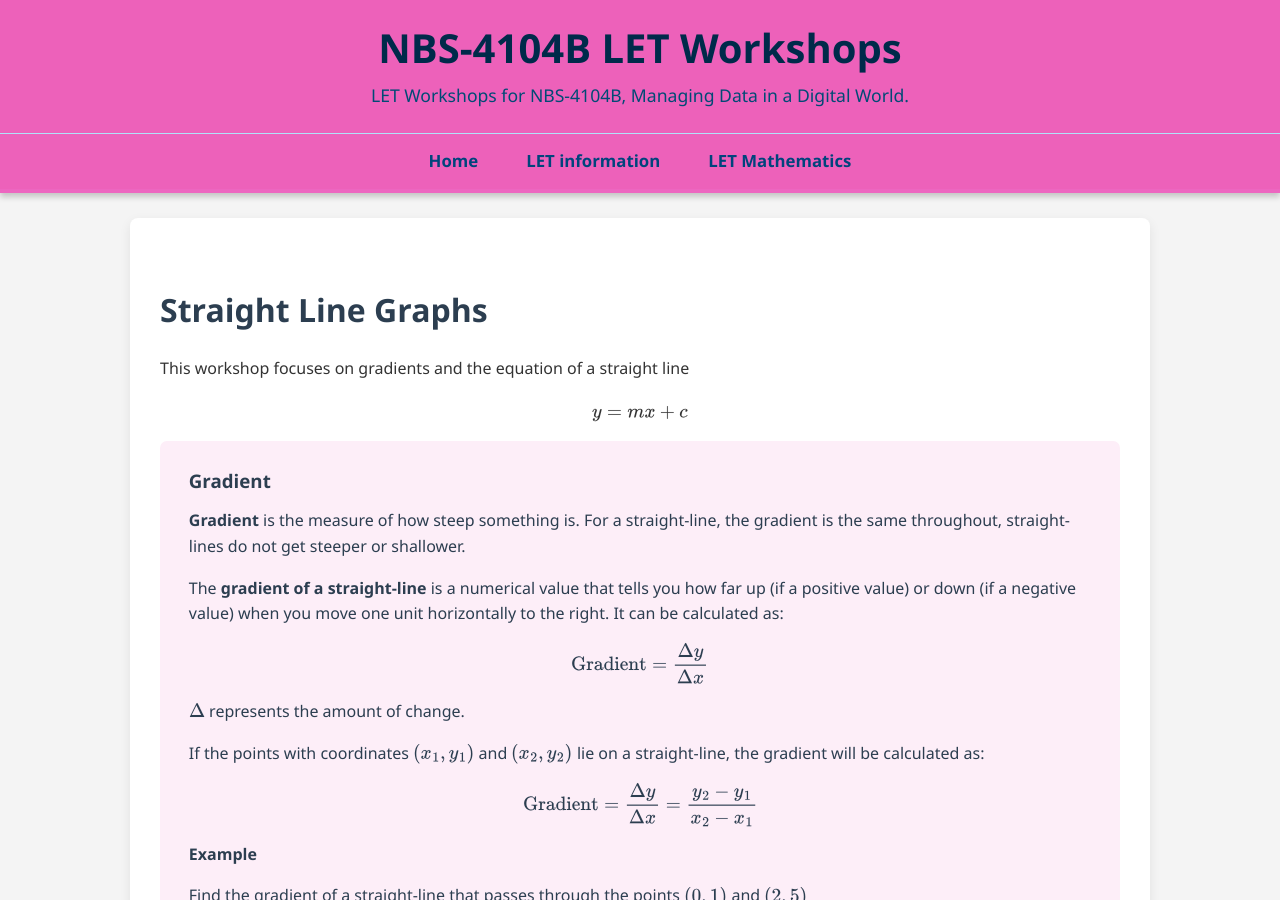
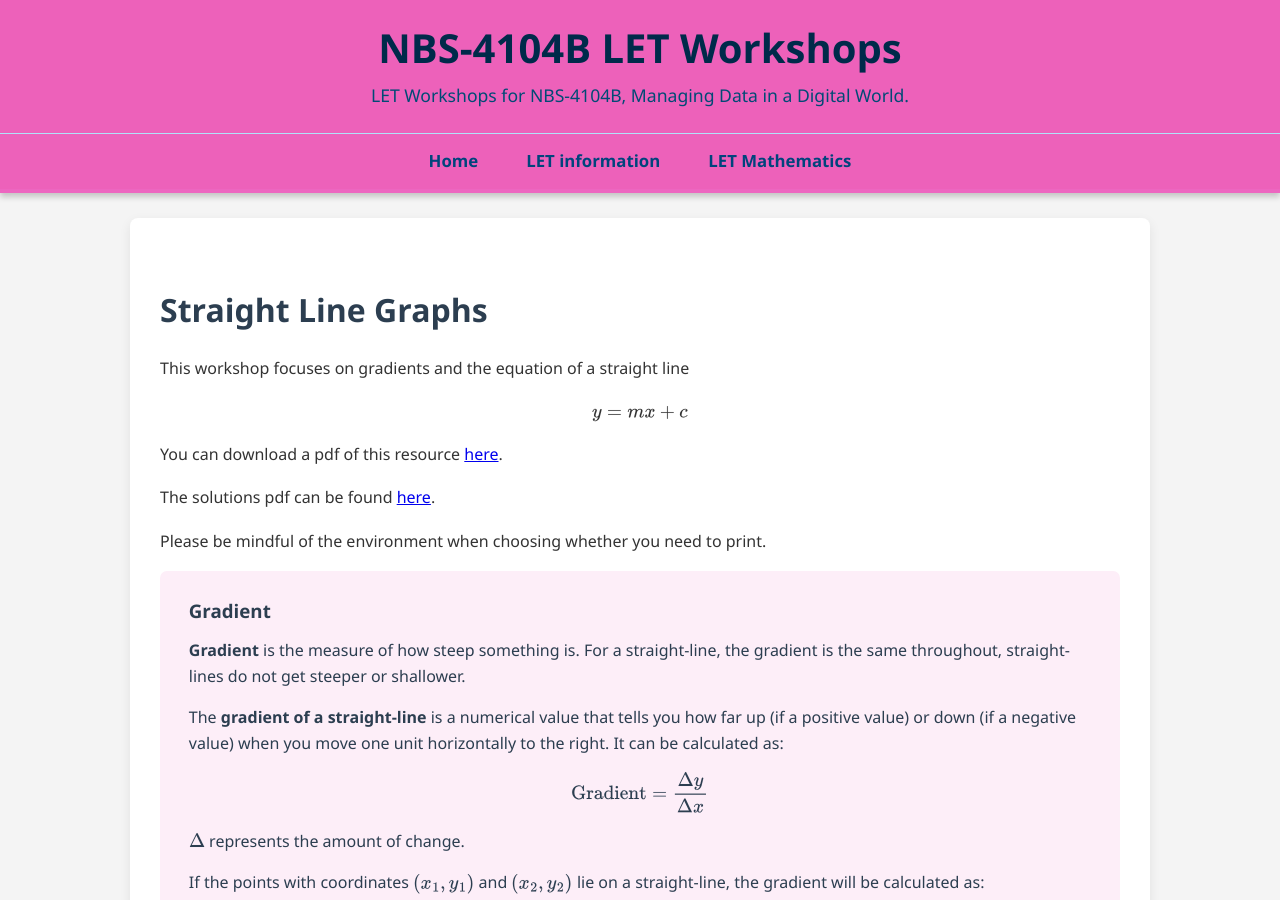
Before and after one commit to probe973/nbs-4104b, a Jekyll site: the page built from algebra/04-straight_lines.md, in a window 1280 px wide and 900 px high. Built offline with Jekyll 4.4.1, drawn with Linux system fonts in a browser that asks for light colours; some of the changed text lies outside the part shown.

Commit message:
Update 04-straight_lines.md

```diff
--- a/algebra/04-straight_lines.md
+++ b/algebra/04-straight_lines.md
@@ -8,6 +8,12 @@
 This workshop focuses on gradients and the equation of a straight line
 
 $$y=mx+c$$
+
+You can download a pdf of this resource <a href="{{ "/assets/pdf/straight_lines.pdf" | relative_url }}" target="_blank">here</a>.
+
+The solutions pdf can be found <a href="{{ "/assets/pdf/straight_lines_solutions.pdf" | relative_url }}" target="_blank">here</a>.
+
+Please be mindful of the environment when choosing whether you need to print.
 
 <div class="instructions" markdown="1">
 
@@ -192,6 +198,13 @@
     solution_text="$m=\frac{6.2-2.45}{2-0.5}=2.5$ <br> $y=2.5x+c$ <br> $6.2=2.5(2)+c \implies c=1.2$ <br> $y=2.5x+1.2$"
 %}
 
+{% include question_dropdown.html
+    id="sl_find_4"
+    title="12"
+    question_text="Use your answer from question 11 to write the equation of this line in the form
+    $$ax+by+c=0$$"
+    solution_text="$y=2.5x+1.2$ <br> Multiply all terms by 10: $10y=25x+12$ <br> Subtract $10y$ from both sides: $0=25x+12-10y$ <br> $$25x-10y+12=0$$ <br> Note also that $-25x+10y-12=0$ is also a correct solution."
+%}
 
 <div style="text-align: center; margin-top: 3em;">
     <a href="{{ "/algebra/" | relative_url }}">← Return to Algebra Menu</a>
```
